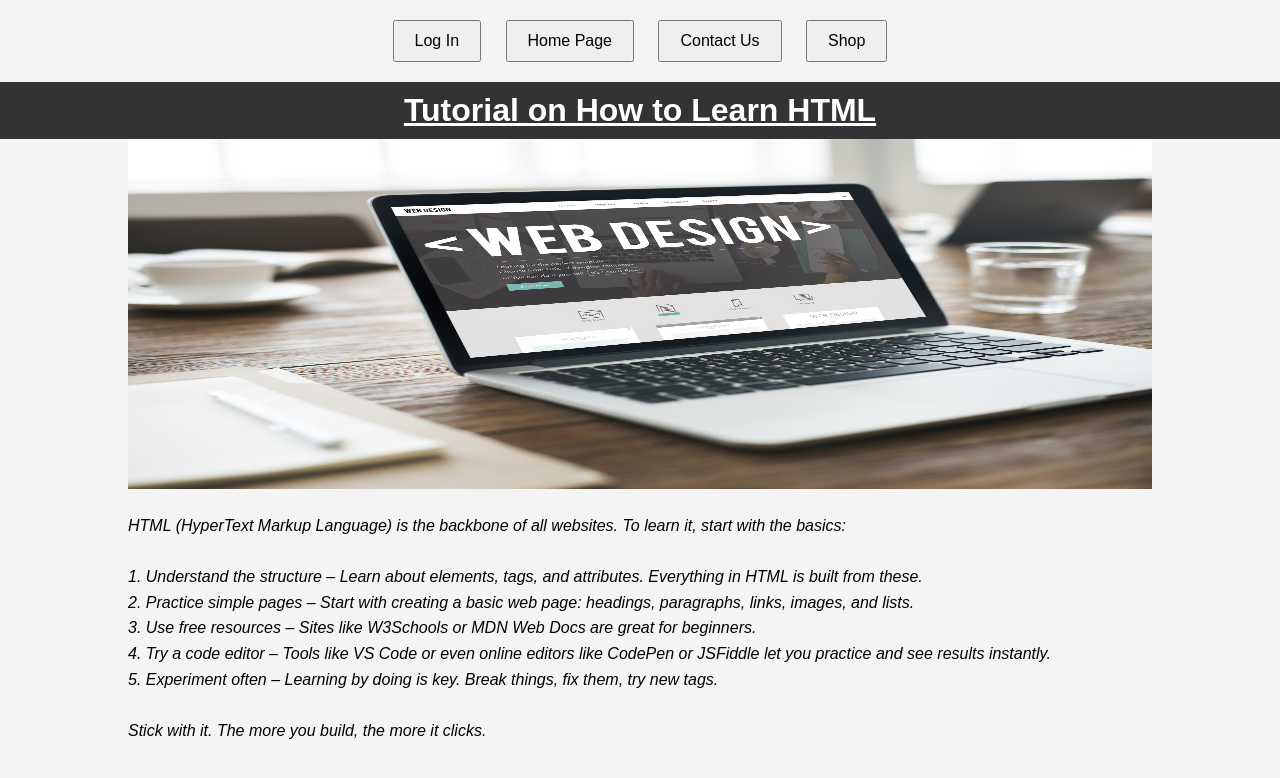
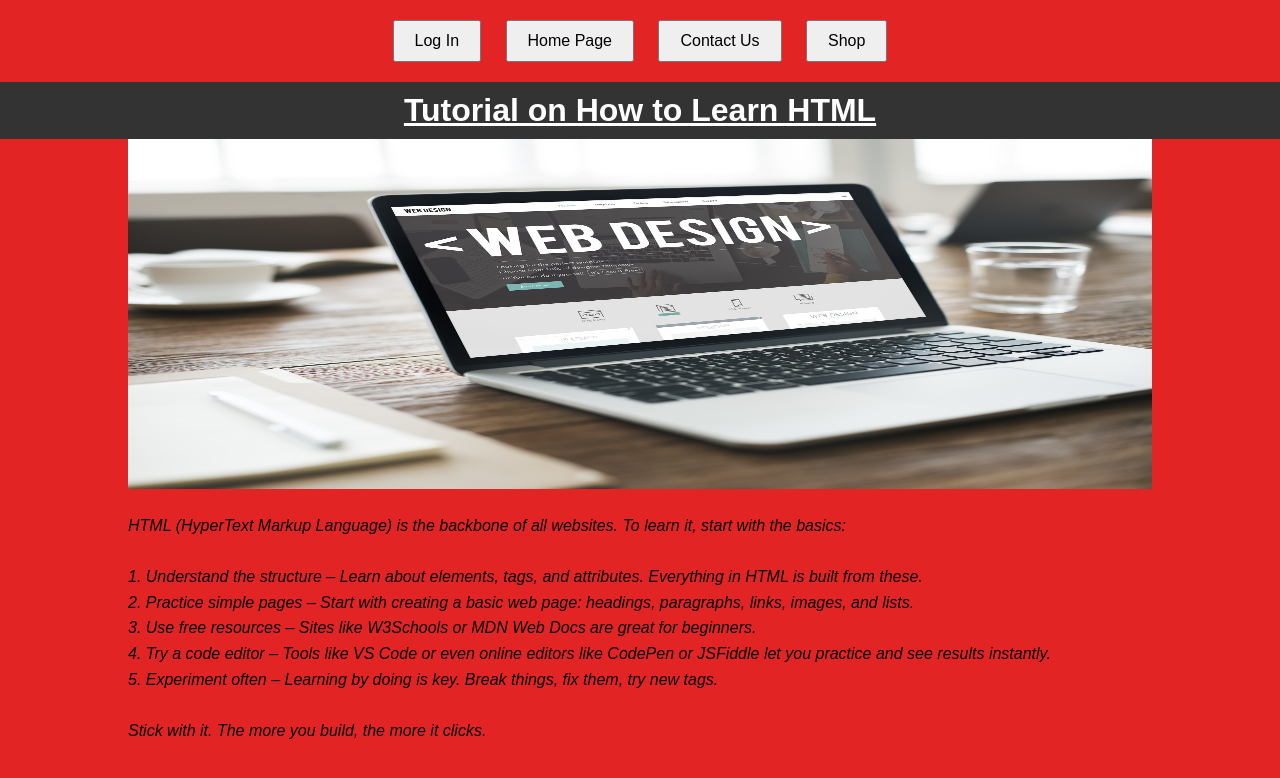
Before and after one commit to ezekiel-76/webdesign-tutorial, a plain HTML site: page index.html in a window 1280 px wide. Drawn offline with Linux system fonts and the light colour scheme.

Commit message:
second commit

```diff
--- a/index.html
+++ b/index.html
@@ -9,7 +9,7 @@
         body {
             font-family: Arial, sans-serif;
             text-align: center;
-            background-color: #f4f4f4;
+            background-color: #e32424;
             margin: 0;
             padding: 0;
         }
```
